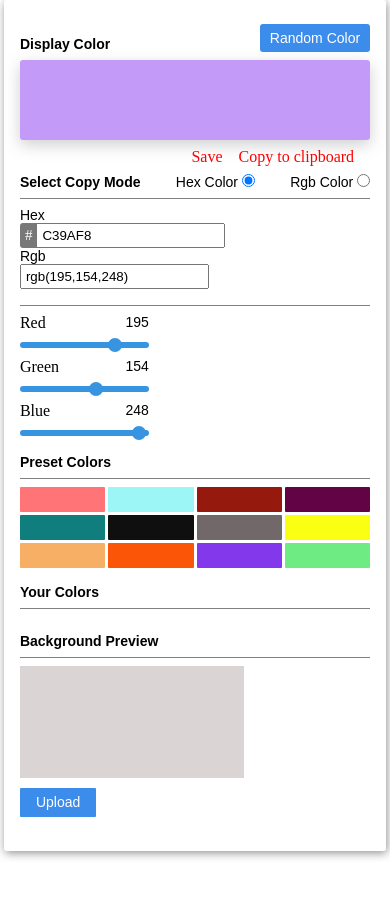
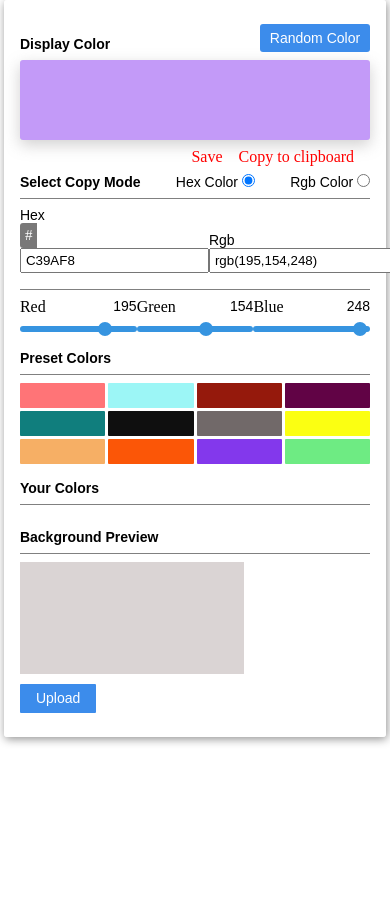
Before and after one commit to MdSaayed/random-color-genarator, a plain HTML site: page index.html in a window 390 px wide. Shown: the top 898 px of the page. Drawn offline with Linux system fonts and the light colour scheme.

Commit message:
Update style.css

```diff
--- a/style.css
+++ b/style.css
@@ -204,11 +204,7 @@ select{
 
 /* responsive part */
 @media only screen and (max-width: 600px) {
-    .display-color-code,.color-slide-range,.bg-preview-area{
-        display: flex;
-        flex-direction: column;
-        align-items: start;
-    }
+
     .color-box,.random-color-box{
         height: 25px;
         width: 24%;
```
